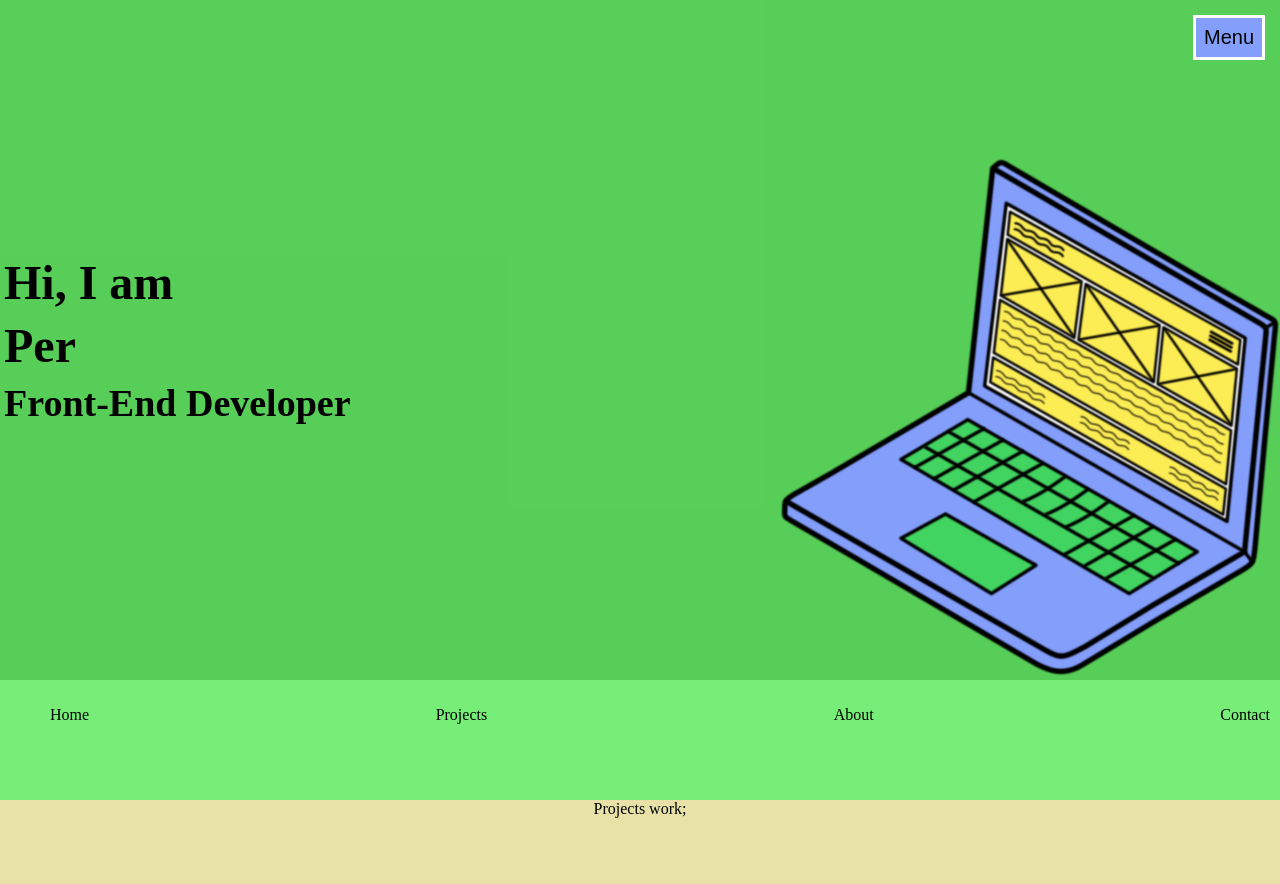
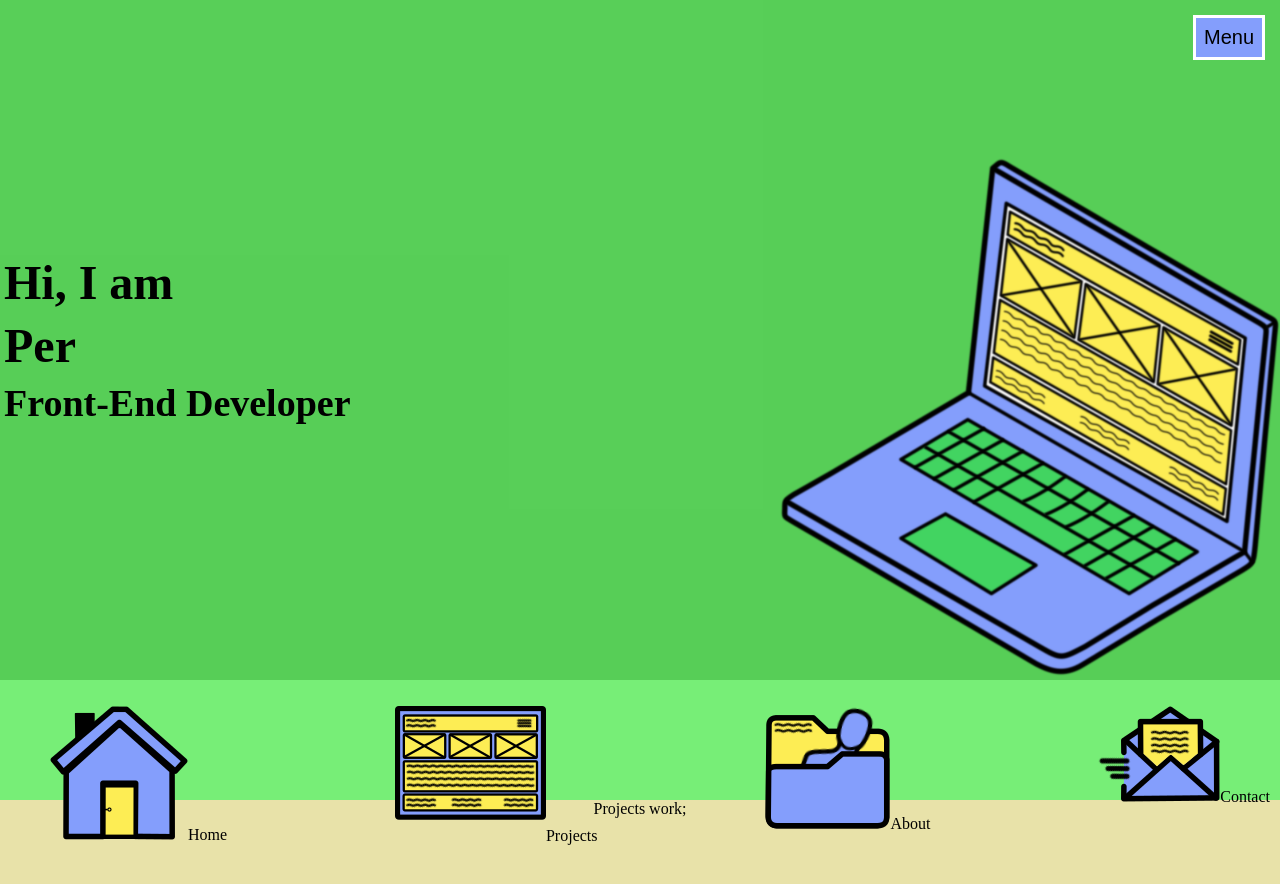
Before and after one commit to bergeper/ReactPorfolio, a React (Vite) app: page / in a window 1280 px wide. Shown: the top 884 px of the page. Built offline with nearby package versions, Linux system fonts and the light colour scheme.

Commit message:
(feat): will now display logos

```diff
--- a/src/components/Navigation/BottomNavigation.tsx
+++ b/src/components/Navigation/BottomNavigation.tsx
@@ -3,27 +3,37 @@ import { StyledNavContainer } from '../styled/NavbarBottom/StyledNavContainer';
 import { StyledNavItem } from '../styled/NavbarBottom/StyledNavItem';
 import { StyledNavLink } from '../styled/NavbarBottom/StyledNavLink';
 import { StyledNavLogo } from '../styled/NavbarBottom/StyledNavLogo';
-
+import projects from '../../assets/images/logo/projects4.png';
+import home from '../../assets/images/logo/home2.png';
+import contact from '../../assets/images/logo/contact.png';
+import about from '../../assets/images/logo/about.png';
 export const BottomNavigation = () => {
   return (
     <>
       <StyledNavContainer>
         <StyledNavBar>
           <StyledNavItem>
-            <StyledNavLogo></StyledNavLogo>
-            <StyledNavLink href='#home'>Home</StyledNavLink>
+            <StyledNavLink href='#home'>
+              <StyledNavLogo src={home}></StyledNavLogo>Home
+            </StyledNavLink>
           </StyledNavItem>
           <StyledNavItem>
-            <StyledNavLogo></StyledNavLogo>
-            <StyledNavLink href='#projects'>Projects</StyledNavLink>
+            <StyledNavLink href='#projects'>
+              <StyledNavLogo src={projects}></StyledNavLogo>
+              Projects
+            </StyledNavLink>
           </StyledNavItem>
           <StyledNavItem>
-            <StyledNavLogo></StyledNavLogo>
-            <StyledNavLink href='#about'>About</StyledNavLink>
+            <StyledNavLink href='#about'>
+              <StyledNavLogo src={about}></StyledNavLogo>
+              About
+            </StyledNavLink>
           </StyledNavItem>
           <StyledNavItem>
-            <StyledNavLogo></StyledNavLogo>
-            <StyledNavLink href='#contact'>Contact</StyledNavLink>
+            <StyledNavLink href='#contact'>
+              <StyledNavLogo src={contact}></StyledNavLogo>
+              Contact
+            </StyledNavLink>
           </StyledNavItem>
         </StyledNavBar>
       </StyledNavContainer>
```
